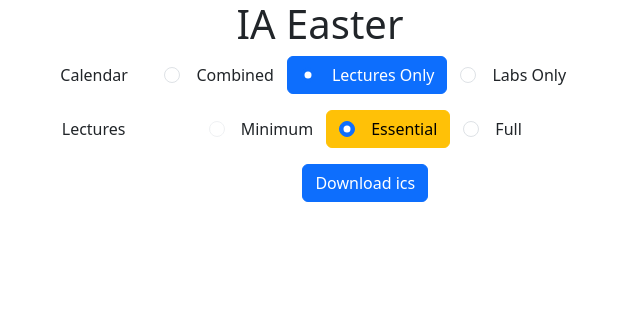
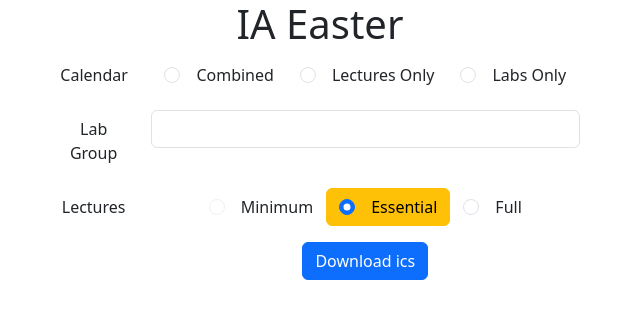
Before and after one commit to differental/cued-cal, a React (Create React App) app: page / in a window 1280 px wide. Shown: the top 318 px of the page, without its empty margins (320-960 px from the left). Built offline with nearby package versions, Linux system fonts and the light colour scheme.

Commit message:
Fix some small small bugs

```diff
--- a/src/App.js
+++ b/src/App.js
@@ -41,7 +41,7 @@ function App() {
   };
 
   const [formData, setFormData] = useState({
-    generateOption: 'lecture',
+    generateOption: '',
     labGroup: '',
     fileMode: '1'
   });
@@ -63,15 +63,17 @@ function App() {
   const handleSubmit = (event) => {
     event.preventDefault();
     let fileLink = '';
+
+    let a = parseInt(formData.labGroup, 10)
     // Assuming you have a known link to the file
     if (formData.generateOption === 'lecture') {
-      fileLink = `./ical/lecture.ics`;
+      fileLink = `/ical/lecture.ics`;
     }
     else {
-      fileLink = `./ical/${encodeURIComponent(formData.generateOption)}_${encodeURIComponent(formData.labGroup)}.ics`;
+      fileLink = `/ical/${encodeURIComponent(formData.generateOption)}_${encodeURIComponent(a)}.ics`;
     }
-    const randomNumber = getRandomNumber(1, 3);
-    console.log(randomNumber)
+    const randomNumber = getRandomNumber(1, 4);
+    //console.log(randomNumber)
     if (randomNumber >= 2) {
       Success();
       setTimeout(() => {
```
